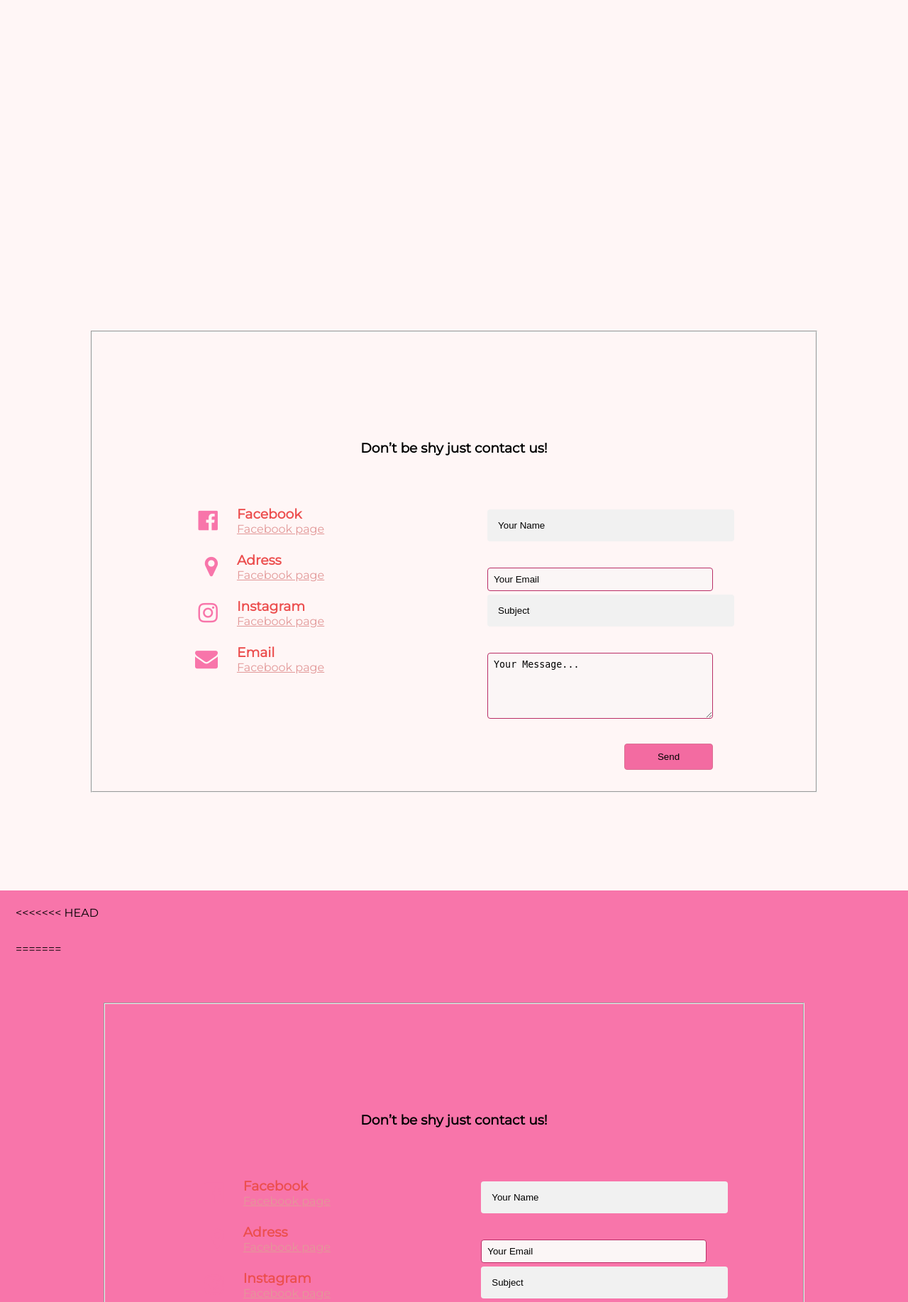
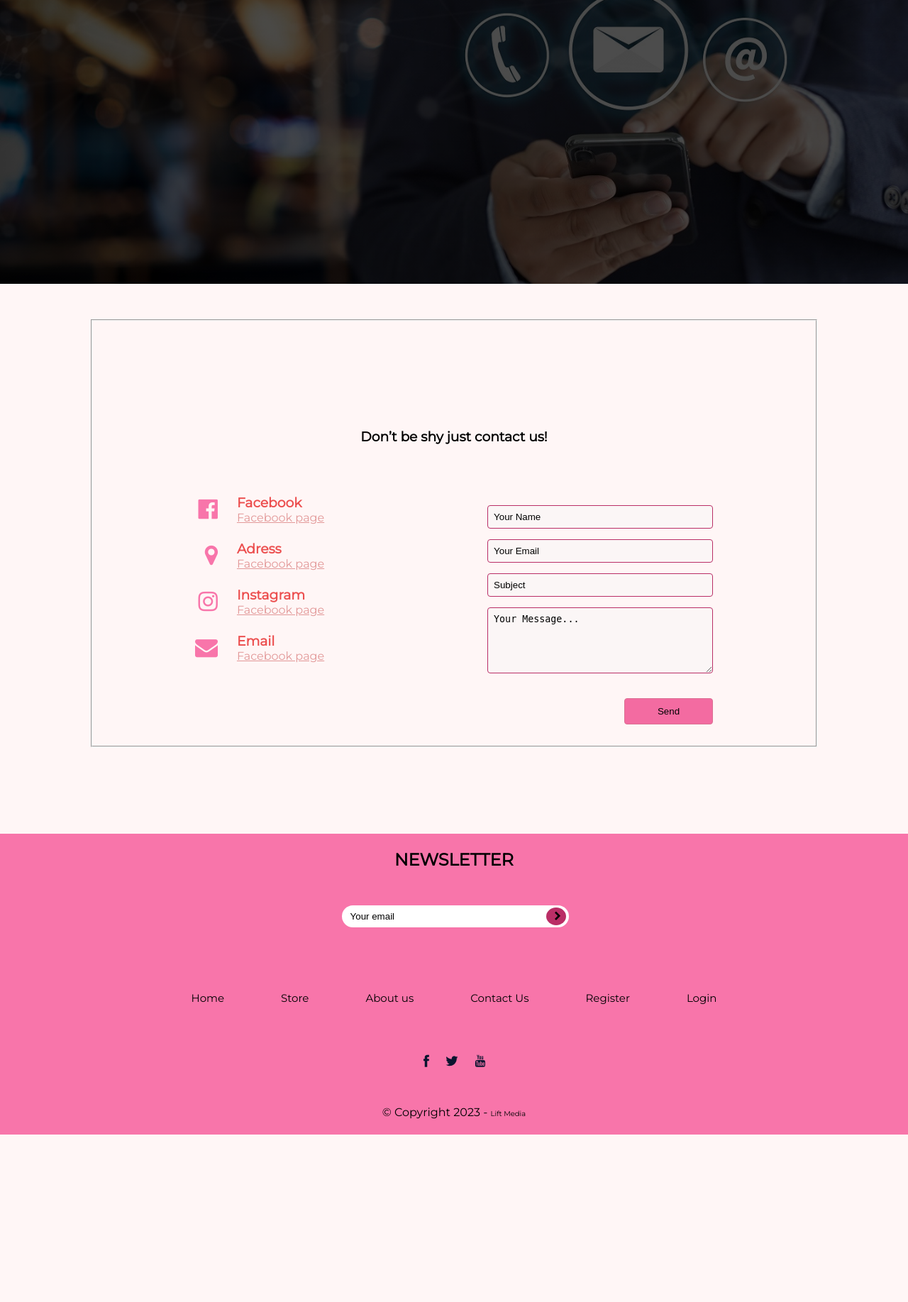
Before and after one commit to anitabuja/ProjektiWeb, a PHP site: page /contactus.html in a window 1280 px wide. Shown: the part 100-1935 px from the top of the page at 71% size. After the commit the page ends 1699 px from the top, so only its background shows below. Run offline with PHP 8.4, Linux system fonts and the light colour scheme.

Commit message:
made some changes

```diff
--- a/aboutus.html
+++ b/aboutus.html
@@ -18,7 +18,7 @@
             </div>
         </a>
         <ul class="links">
-            <li><a href="index.html">Home</a></li>
+            <li><a class="active" href="index.html">Home</a></li>
             <li><a href="store.html">Store</a></li>
             <li><a href="aboutus.html">About Us</a></li>
             <li><a href="contactus.html">Contact Us</a></li>
--- a/contactus.html
+++ b/contactus.html
@@ -106,97 +106,6 @@
 
 
 
-    <section class="footer_section">
-
-        </div>
-<<<<<<< HEAD
-        <div class="container">
-
-            <div class="aboutusbanner">
-                <h3></h3>
-
-            </div>
-        </div>
-
-
-
-
-
-
-
-
-
-
-
-=======
-
-
-            <section class="contactform">
-                <div class="container">
-                    <fieldset>
-                        <div class="contactcc">
-                            <h3>Don’t be shy just contact us!</h3>
-                        </div>
-                        <div class="contact_form_icon">
-                            <div class="icons">
-                                <div class="icon_box">
-                                    <div class="icon">
-                                        <i class="fa fa-facebook-official" aria-hidden="true"></i>
-                                    </div>
-                                    <div class="icon_info">
-                                        <h3>Facebook</h3>
-                                        <a href="#">Facebook page</a>
-                                    </div>
-                                </div>
-                                <div class="icon_box">
-                                    <div class="icon">
-                                        <i class="fa fa-map-marker" aria-hidden="true"></i>
-                                    </div>
-                                    <div class="icon_info">
-                                        <h3>Adress</h3>
-                                        <a href="#">Facebook page</a>
-                                    </div>
-                                </div>
-                                <div class="icon_box">
-                                    <div class="icon">
-                                        <i class="fa fa-instagram" aria-hidden="true"></i>
-                                    </div>
-                                    <div class="icon_info">
-                                        <h3>Instagram</h3>
-                                        <a href="#">Facebook page</a>
-                                    </div>
-                                </div>
-                                <div class="icon_box">
-                                    <div class="icon">
-                                        <i class="fa fa-envelope" aria-hidden="true"></i>
-
-                                    </div>
-                                    <div class="icon_info">
-                                        <h3>Email</h3>
-                                        <a href="#">Facebook page</a>
-                                    </div>
-                                </div>
-
-
-                            </div>
-
-                            <form class="ct_form">
-                                <input type="text" placeholder="Your Name">
-                                <input type="email" placeholder="Your Email">
-                                <input type="text" placeholder="Subject">
-                                <textarea name="" placeholder="Your Message..." cols="10" rows="5"></textarea>
-                                <div class="ctformbutton">
-                                    <button type="submit">Send</button>
-                                </div>
-                            </form>
-                    </fieldset>
-
-                    </div>
-            </section>
-
-
->>>>>>> 8689a2e920e4045622631c2de24cfaa242c90941
-
         <section class="footer_section">
             <div class="container">
                 <div class="fcontent">
--- a/singleproduct.html
+++ b/singleproduct.html
@@ -18,7 +18,7 @@
             </div>
         </a>
         <ul class="links">
-            <li><a href="index.html">Home</a></li>
+            <li><a class="active" href="index.html">Home</a></li>
             <li><a href="store.html">Store</a></li>
             <li><a href="aboutus.html">About Us</a></li>
             <li><a href="contactus.html">Contact Us</a></li>
--- a/store.html
+++ b/store.html
@@ -19,7 +19,7 @@
             </div>
         </a>
         <ul class="links">
-            <li><a href="index.html">Home</a></li>
+            <li><a class="active" href="index.html">Home</a></li>
             <li><a href="store.html">Store</a></li>
             <li><a href="aboutus.html">About Us</a></li>
             <li><a href="contactus.html">Contact Us</a></li>
--- a/style.css
+++ b/style.css
@@ -637,11 +637,6 @@ hr {
 }
 
 .contactusbanner{
-<<<<<<< HEAD
-  background-image: linear-gradient(rgba(0, 0, 0, 0.7), rgba(0, 0, 0, 0.7)),url(img/contactus.jpg);
-  position: relative;
-  background-repeat: no-repeat;
-=======
   background-image: linear-gradient(rgba(0, 0, 0, 0.7), rgba(0, 0, 0, 0.7)), url(img/contactus.jpg);
 position: relative;
 background-repeat: no-repeat;
@@ -653,7 +648,7 @@ background-attachment: fixed;
 
 }
 
-..links a.active{
+.links a.active{
   color: #ba2e66;
 }
 
@@ -910,15 +863,8 @@ hr {
 
   }
 
-  }
-  * {box-sizing: border-box}
 
-  .container {
-    padding: 16px;
-  }
-
-
-  input[type=text], input[type=password] {
+  input[type=text].register_email , input[type=password].register_email {
     width: 100%;
     padding: 15px;
     margin: 5px 0 22px 0;
```
Also changed, not shown: other parts of style.css (+1 -43 lines), login.html (+2 -40 lines), register.html (+4 -4 lines).
